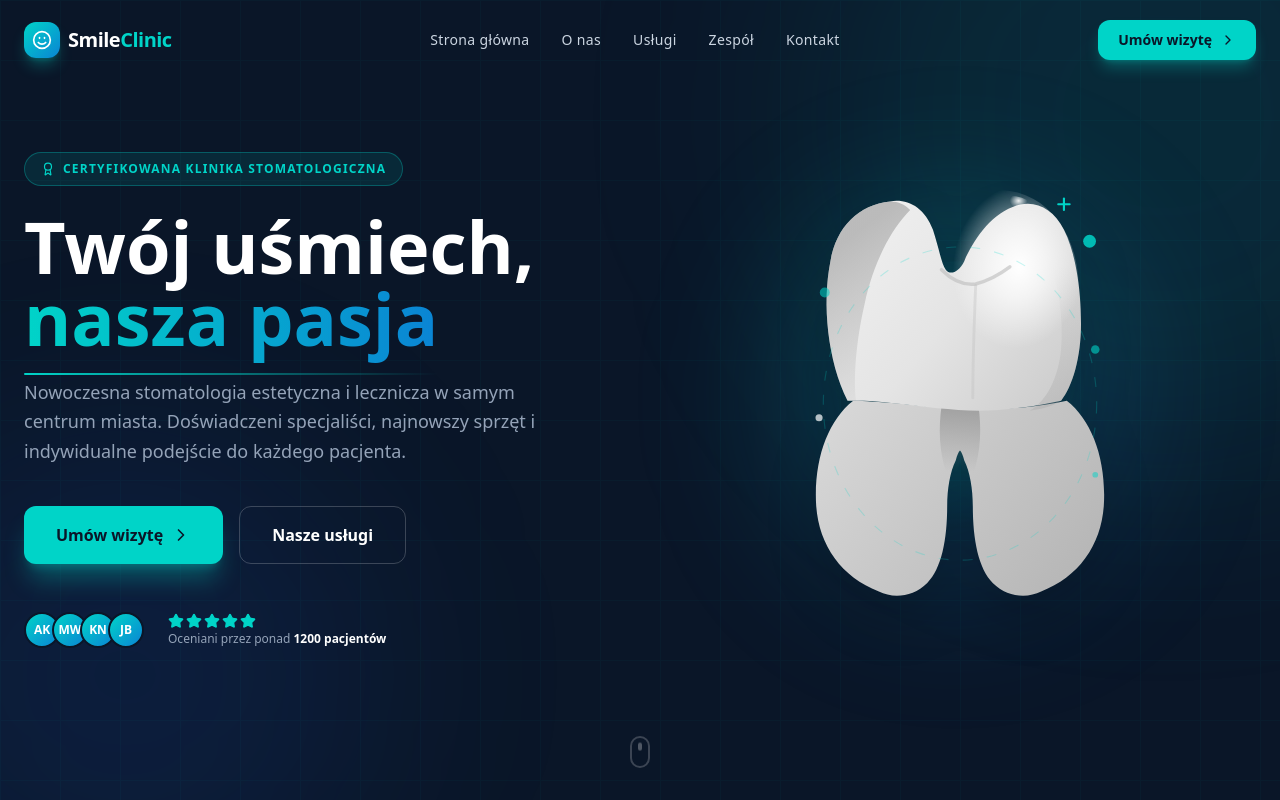
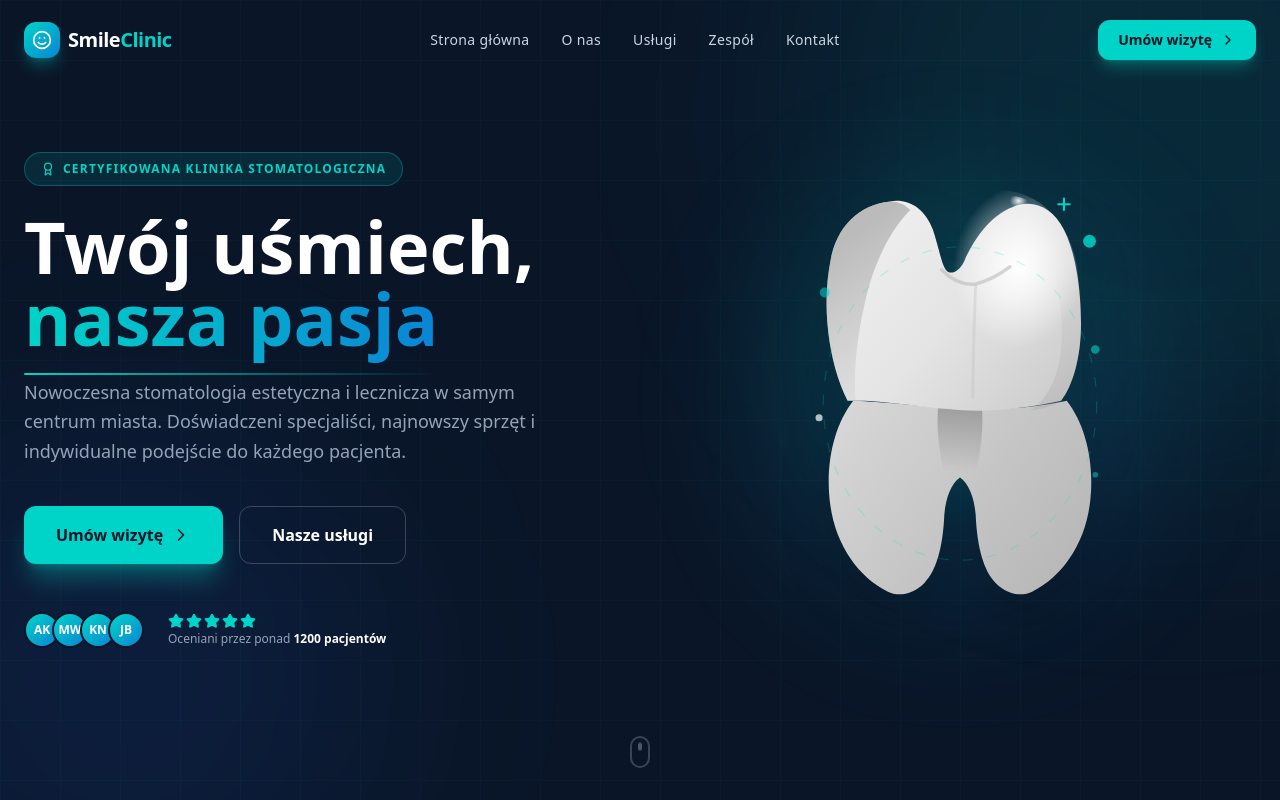
Before and after one commit to m1enso/smile-clinic, a React (Vite) app: page / in a window 1280 px wide. Shown: the top 800 px of the page. Built offline with nearby package versions, Linux system fonts and the light colour scheme.

Commit message:
Fix roots: taper to two rounded tips mirroring crown cusps

```diff
--- a/src/App.tsx
+++ b/src/App.tsx
@@ -71,40 +71,38 @@ function ToothIllustration() {
       {/* Ambient teal glow */}
       <ellipse cx="105" cy="150" rx="88" ry="100" fill="url(#glow)"/>
 
-      {/* ── ROOT BLOCK — W-shape: narrow at CEJ, flares wide, deep U notch ──
-          Outer flare wider than crown. Notch reaches up to y≈186.
-          Left tip ≈ (55,280)   Notch bottom ≈ (105,182)   Right tip ≈ (155,280)
+      {/* ── ROOT BLOCK — two tapered roots, mirrors crown cusps shape ──
+          Wide at CEJ, tapers to two narrow rounded tips, deep U notch between.
+          Left tip centre ≈ x=62  Notch bottom ≈ y=206  Right tip centre ≈ x=148
       */}
       <path
         d="M 30,148
-           C 12,162 2,190 4,222
-           C 6,250 22,272 48,282
-           C 58,287 72,286 82,276
-           C 92,266 96,246 96,222
-           C 96,210 98,198 102,190
-           C 103,186 104,184 105,183
-           C 106,184 107,186 108,190
-           C 112,198 114,210 114,222
-           C 114,246 118,266 128,276
-           C 138,286 152,287 162,282
-           C 188,272 204,250 206,222
-           C 208,190 198,162 180,148
+           C 16,166 10,194 14,222
+           C 18,250 34,272 54,282
+           C 62,286 72,284 80,276
+           C 88,268 93,252 94,228
+           C 95,216 99,206 105,202
+           C 111,206 115,216 116,228
+           C 117,252 122,268 130,276
+           C 138,284 148,286 156,282
+           C 176,272 192,250 196,222
+           C 200,194 194,166 180,148
            C 162,152 140,154 120,154
-           C 100,154 80,152 62,150
-           C 48,149 38,148 30,148 Z"
+           C 100,154 80,152 60,150
+           C 46,149 36,148 30,148 Z"
         fill="url(#rootG)"
       />
 
-      {/* Notch shadow — deep dark U between roots */}
+      {/* Notch shadow — dark V groove between roots */}
       <path
-        d="M 92,152
-           C 90,166 90,184 96,200
-           C 100,212 103,196 105,191
-           C 107,196 110,212 114,200
-           C 120,184 120,166 118,152
-           C 110,150 100,150 92,152 Z"
+        d="M 90,150
+           C 88,164 90,186 96,206
+           C 100,218 104,210 105,206
+           C 106,210 110,218 114,206
+           C 120,186 122,164 120,150
+           C 112,148 98,148 90,150 Z"
         fill="url(#valleyG)"
-        opacity="0.65"
+        opacity="0.7"
       />
 
       {/* ── CROWN ──
```
